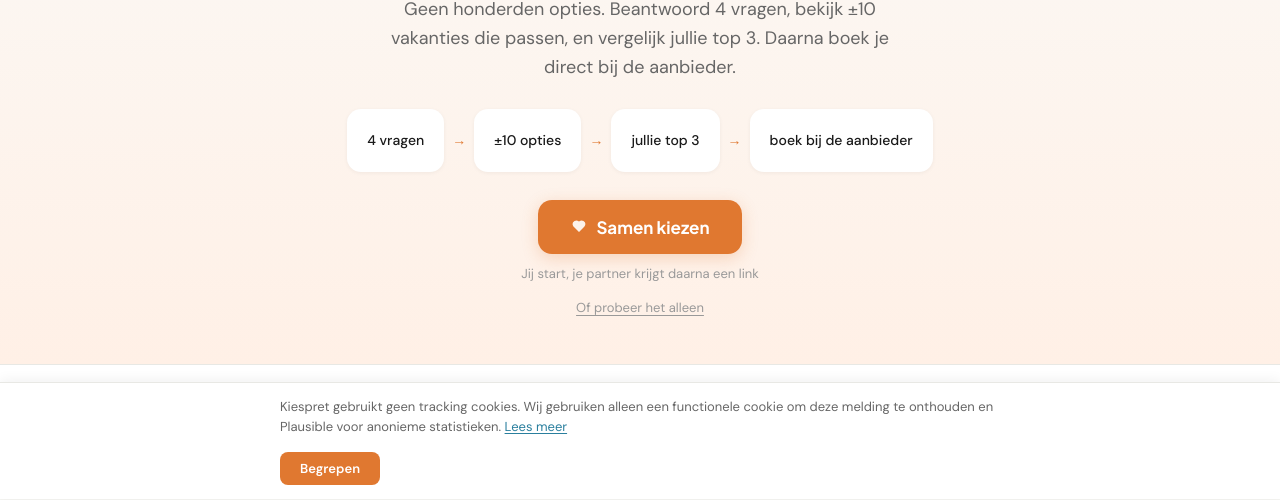
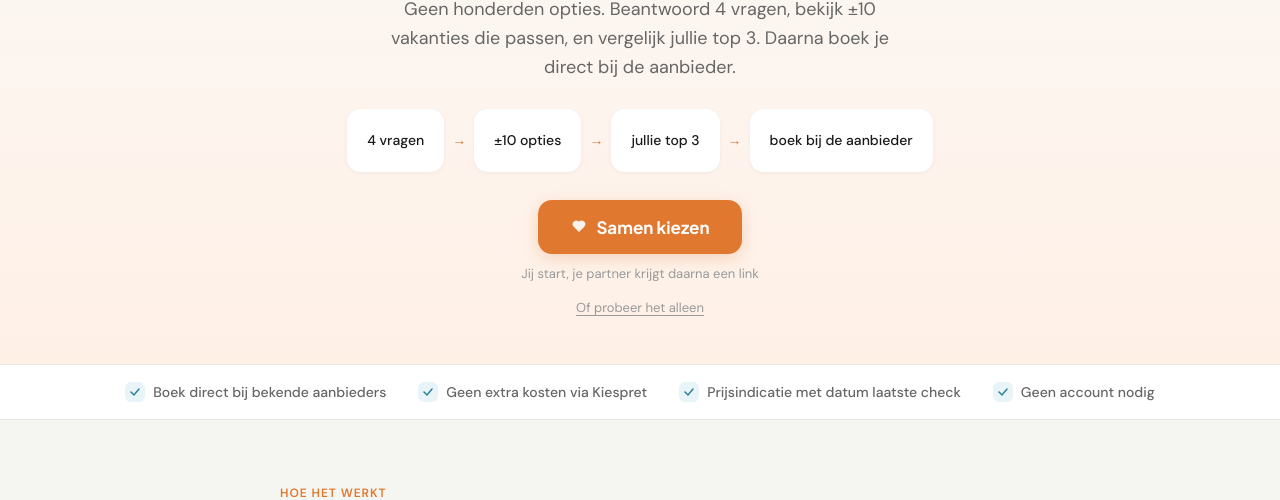
Before and after one commit to Kiestpret/Kiespret, a plain HTML site: page index.html in a window 1280 px wide. Shown: the part 301-801 px from the top of the page. Drawn offline with Linux system fonts and the light colour scheme.

Commit message:
Verwijder cookiebanner — niet nodig conform bouwplan v3
Plausible Analytics werkt zonder cookies en TradeTracker DirectLinking
is cookie-resistent. Er zijn geen cookies die toestemming vereisen,
dus een cookiebanner is overbodig. Privacybeleid aangepast.

Co-Authored-By: Claude Opus 4.6 <noreply@anthropic.com>

```diff
--- a/index.html
+++ b/index.html
@@ -654,21 +654,5 @@
   <p style="margin-top:12px"><a href="over.html">Over Kiespret</a> · <a href="privacybeleid.html">Privacybeleid</a> · <a href="voorwaarden.html">Voorwaarden</a> · <a href="mailto:hallo@kiespret.nl">Contact</a></p>
 </footer>
 
-<!-- COOKIE BANNER -->
-<div id="cookieBanner" style="display:none; position:fixed; bottom:0; left:0; right:0; z-index:9999; background:#fff; border-top:1px solid #E8E8E4; padding:14px 24px; box-shadow:0 -2px 12px rgba(0,0,0,0.06);">
-  <div style="max-width:720px; margin:0 auto; display:flex; align-items:center; justify-content:space-between; gap:16px; flex-wrap:wrap;">
-    <p style="font-family:'DM Sans',sans-serif; font-size:13px; color:#666; margin:0; line-height:1.5;">
-      Kiespret gebruikt geen tracking cookies. Wij gebruiken alleen een functionele cookie om deze melding te onthouden en Plausible voor anonieme statistieken.
-      <a href="privacybeleid.html" style="color:#2A7F9E; text-decoration:underline; text-underline-offset:2px;">Lees meer</a>
-    </p>
-    <button onclick="document.getElementById('cookieBanner').style.display='none'; try{document.cookie='kiespret_cookie_ok=1;max-age=31536000;path=/;SameSite=Lax';}catch(e){}" style="background:#E07830; color:#fff; border:none; padding:8px 20px; border-radius:8px; font-size:13px; font-weight:600; font-family:'DM Sans',sans-serif; cursor:pointer; white-space:nowrap; flex-shrink:0;">Begrepen</button>
-  </div>
-</div>
-<script>
-  if (!document.cookie.includes('kiespret_cookie_ok')) {
-    document.getElementById('cookieBanner').style.display = 'block';
-  }
-</script>
-
 </body>
 </html>
```
Also changed, not shown: app.html (+0 -16 lines), privacybeleid.html (+1 -1 lines).
